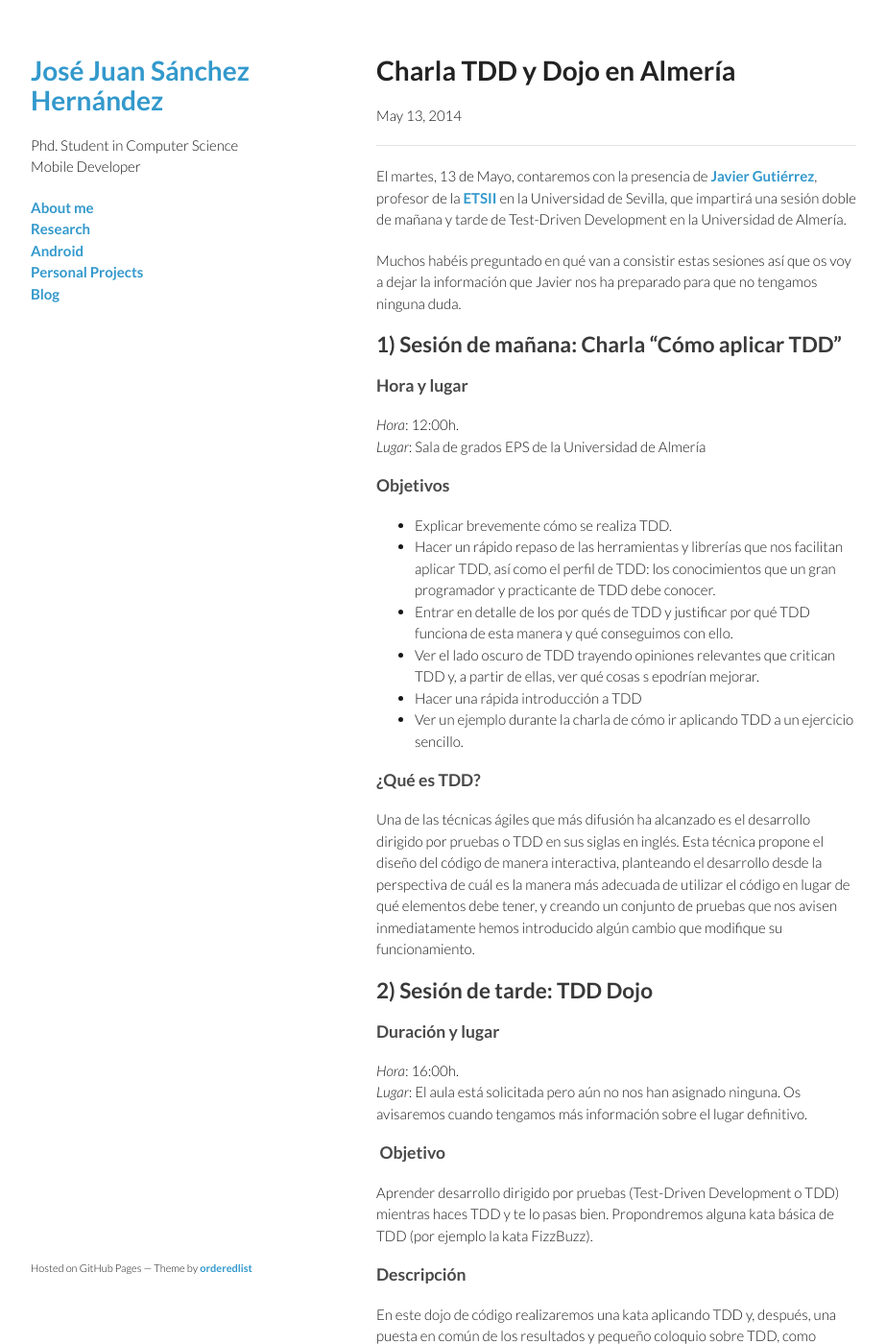
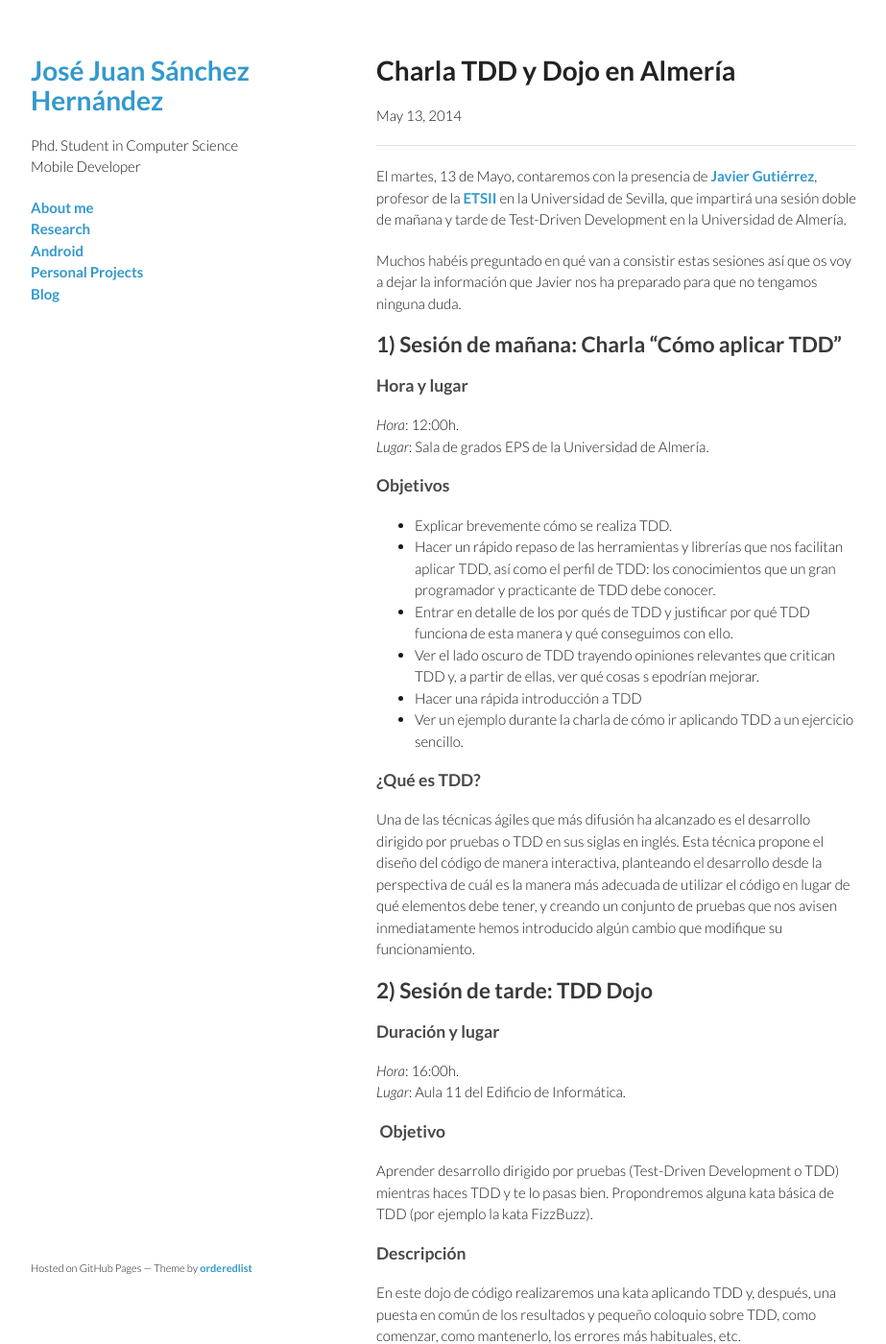
Before and after one commit to josejuansanchez/josejuansanchez.github.io, a Jekyll site: the page built from _posts/2014-05-13-charla-tdd-y-dojo-almeria.md, in a window 1280 px wide and 1400 px high. Shown: the whole window at 96% size, without its empty margins (178-1101 px from the left). Built offline with Jekyll 4.4.1, drawn with Linux system fonts in a browser that asks for light colours; comment, search, counter and statistics services are not loaded.

Commit message:
Update 2014-05-13-charla-tdd-y-dojo-almeria.md

```diff
--- a/_posts/2014-05-13-charla-tdd-y-dojo-almeria.md
+++ b/_posts/2014-05-13-charla-tdd-y-dojo-almeria.md
@@ -14,7 +14,7 @@ Muchos habéis preguntado en qué van a consistir estas sesiones así que os voy
 ### Hora y lugar
 
 *Hora*: 12:00h.
-*Lugar*: Sala de grados EPS de la Universidad de Almería
+*Lugar*: Sala de grados EPS de la Universidad de Almería.
 
 ### Objetivos
 
@@ -34,7 +34,7 @@ Una de las técnicas ágiles que más difusión ha alcanzado es el desarrollo di
 ### Duración y lugar
 
 *Hora*: 16:00h.
-*Lugar*: El aula está solicitada pero aún no nos han asignado ninguna. Os avisaremos cuando tengamos más información sobre el lugar definitivo.
+*Lugar*: Aula 11 del Edificio de Informática.
 
 ### Objetivo
 
```
